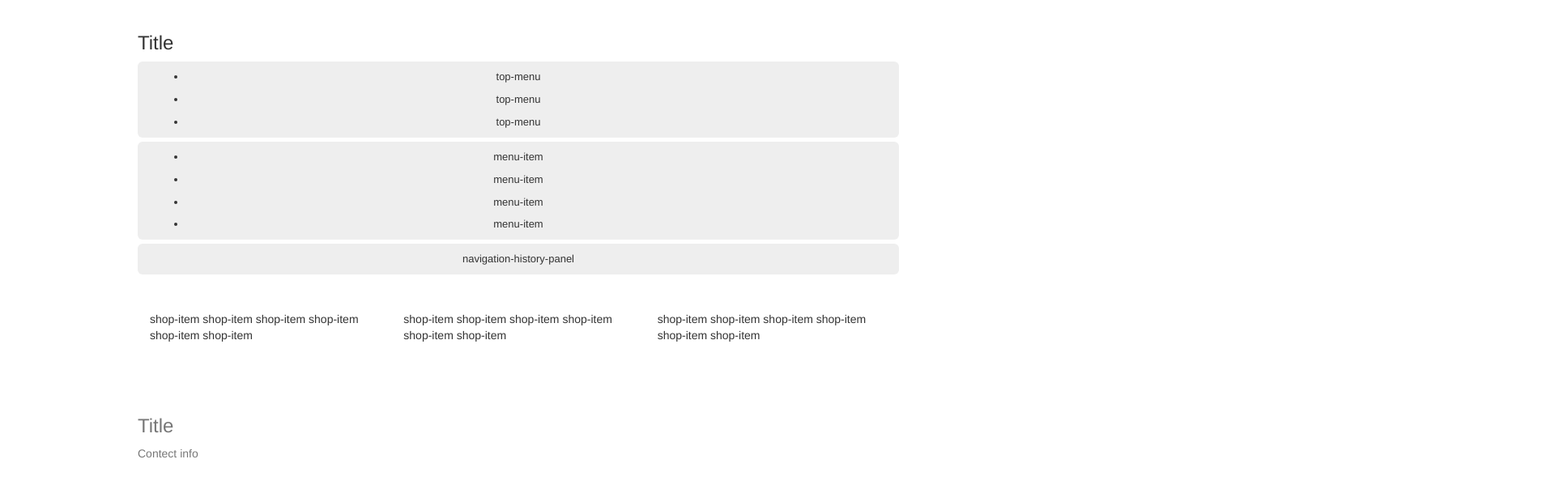
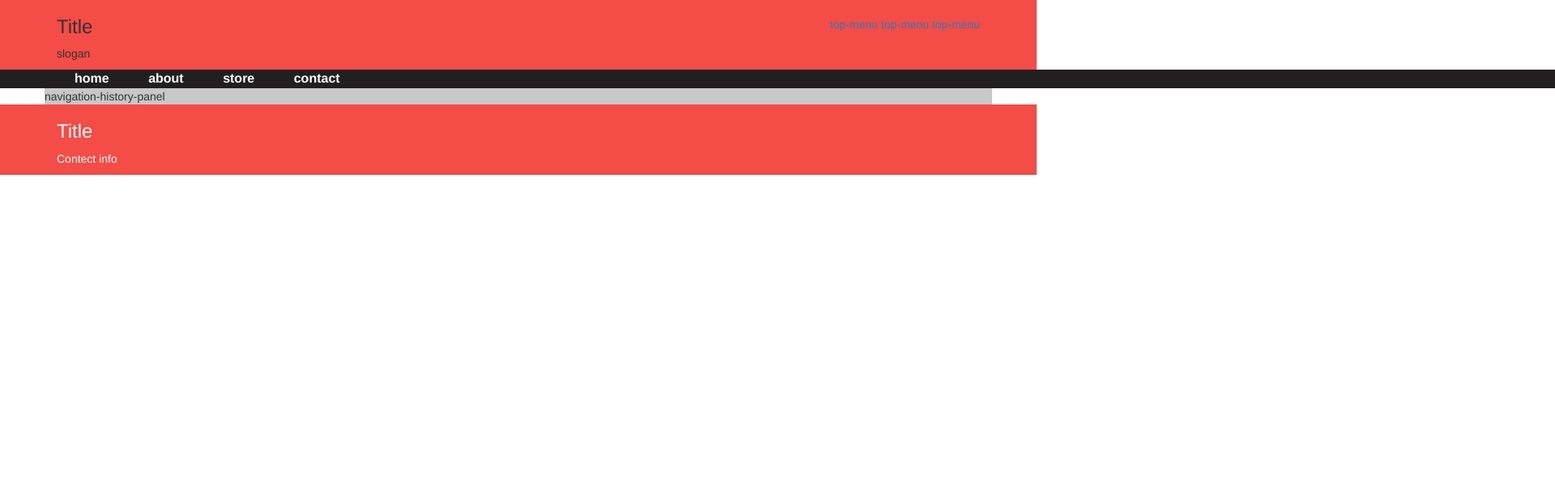
Before and after one commit to eugenebelov/Web-app-store, a website: page app/index.html in a window 1280 px wide. Shown: the top 604 px of the page at 81% size, 1920 px wide, since content can reach past the window. Drawn offline with nearby package versions, Linux system fonts and the light colour scheme; files that its build step writes are made by us from their sources.

Commit message:
add styles

```diff
--- a/app/index.html
+++ b/app/index.html
@@ -12,7 +12,8 @@
     <!-- Place favicon.ico and apple-touch-icon.png in the root directory -->
     <!-- build:css styles/vendor.css -->
     <!-- bower:css -->
-    <link rel="stylesheet" href="bower_components/bootstrap/dist/css/bootstrap.min.css">
+    <link rel="stylesheet" href="bower_components/bootstrap/dist/css/bootstrap.css">
+    <link rel="stylesheet" href="bower_components/normalize.css/normalize.css">
     <!-- endbower -->
     <!-- endbuild -->
     <!-- build:css(.tmp) styles/main.css -->
@@ -25,39 +26,45 @@
     <![endif]-->
 
 
-    <div>
-        <header>
+    <header class="header">
         <div class="container">
+            <div class="row">
+                <div class="col-md-12">
+                    <div class="row">
+                        <div class="col-md-4">
                             <h3>Title</h3>
-                <ul class="top-menu jumbotron">
-                    <li>top-menu</li>
-                    <li>top-menu</li>
-                    <li>top-menu</li>
+                            <p>slogan</p>
+                        </div>
+                        <nav class="top-menu col-md-8">
+                            <li><a href="">top-menu</a></li>
+                            <li><a href="">top-menu</a></li>
+                            <li><a href="">top-menu</a></li>
+                        </nav>
+                    </div>
+                    <div class="header-row">
+                        <nav class="nav main-menu">
+                            <ul>
+                                <li><a href="#" class="main-menu-item">Home</a></li>
+                                <li><a href="#" class="main-menu-item">About</a></li>
+                                <li><a href="#" class="main-menu-item">Store</a></li>
+                                <li><a href="#" class="main-menu-item">Contact</a></li>
                             </ul>
-                <ul class="main-menu jumbotron">
-                    <li>menu-item</li>
-                    <li>menu-item</li>
-                    <li>menu-item</li>
-                    <li>menu-item</li>
-                </ul>
-                <div class="history-nav jumbotron">
-                    navigation-history-panel
+                        </nav>
+                    </div>
+                </div>
             </div>
         </div>
     </header>
 
     <div class="content-holder clearfix">
         <div class="container">
-                <div class="row marketing">
-                    <div class="col-lg-4 shop-item">
-                        <p>shop-item shop-item shop-item shop-item shop-item shop-item</p>
+            <div class="row">
+                <div class="history-nav">
+                    navigation-history-panel
                 </div>
-                    <div class="col-lg-4 shop-item">
-                        <p>shop-item shop-item shop-item shop-item shop-item shop-item</p>
             </div>
-                    <div class="shop-item col-lg-4">
-                        <p>shop-item shop-item shop-item shop-item shop-item shop-item</p>
-                    </div>
+            <div class="row">
+
             </div>
         </div>
     </div>
@@ -69,7 +76,6 @@
             <p>Contect info</p>
         </div>
     </footer>
-    </div>
 
 
     <!-- build:js scripts/vendor.js -->
--- a/app/styles/main.css
+++ b/app/styles/main.css
@@ -1,97 +1,68 @@
-.browsehappy {
-    margin: 0.2em 0;
-    background: #ccc;
-    color: #000;
-    padding: 0.2em 0;
+.bordershow {
+    border: solid 1px #000;
 }
 
-/* Space out content a bit */
-body {
-    padding-top: 20px;
-    padding-bottom: 20px;
+header, footer {
+    background-color: #f44c47;
 }
 
-/* Everything but the jumbotron gets side spacing for mobile first views */
-.header,
-.marketing,
-.footer {
-    padding-left: 15px;
-    padding-right: 15px;
+ul {
+    margin: 0;
+    padding: 0;
 }
 
-/* Custom page header */
-.header {
-    /*border-bottom: 1px solid #e5e5e5;*/
+.header-row {
+    background-color:#231f20;
+    position:relative;
 }
 
-/* Make the masthead heading the same height as the navigation */
-.header h3 {
-    margin-top: 0;
-    margin-bottom: 0;
-    line-height: 40px;
-    padding-bottom: 19px;
+.header-row:before, .header-row:after {
+    background:#231f20;
+    content:"";
+    display:block;
+    width:100%;
+    bottom:0;
+    position:absolute;
+    top:0;
+}
+.header-row:before { left:-100%; }
+.header-row:after { right:-100%; }
+
+header .main-menu {
+    color: #FFF;
+    font-size: 16px;
+    font-weight: bold;
+    text-transform: lowercase;
+}
+header .main-menu .main-menu-item {
+    color: #FFF;
+    padding: 6px 22px 5px;
 }
 
-/* Custom page footer */
-.footer {
-    padding-top: 19px;
-    color: #777;
-    /*border-top: 1px solid #e5e5e5;*/
+header .main-menu .main-menu-item:hover {
+    background-color: #f44c47;
+    text-decoration: none;
 }
 
-.container-narrow > hr {
-    margin: 30px 0;
+.footer .container {
+    color: #FFF;
 }
 
-/* Main marketing message and sign up button */
-.jumbotron {
-    text-align: center;
-    border-bottom: 1px solid #e5e5e5;
+.content-holder .container {
+    background-color: #C8C8C8;
 }
 
-.jumbotron .btn {
-    font-size: 21px;
-    padding: 14px 24px;
+.shop-item {
+    padding-left: 10px;
+    margin-bottom: 10px;
+    background-color: #0080FF;
 }
 
-/* Supporting marketing content */
-.marketing {
-    margin: 40px 0;
+.top-menu {
+    margin-top: 20px;
+    text-align: right;
 }
 
-.marketing p + h4 {
-    margin-top: 28px;
+.top-menu li, .main-menu li {
+    display:inline-block;
 }
-
-/* Responsive: Portrait tablets and up */
-@media screen and (min-width: 1000px) {
-    .container {
-        width: 970px;
-    }
-
-    /* Remove the padding we set earlier */
-    .header,
-    .marketing,
-    .footer {
-        padding-left: 0;
-        padding-right: 0;
-    }
-
-    /* Space out the masthead */
-    .header {
-        margin-bottom: 30px;
-    }
-
-    /* Remove the bottom border on the jumbotron for visual effect */
-    .jumbotron {
-        border-bottom: 0;
-
-        padding: 5px;
-        margin-bottom: 5px;
-        font-size: 13px;
-        font-weight: 200;
-        line-height: 2.1428571435;
-        color: inherit;
-        background-color: #eeeeee;
-    }
-}
```
Lines whose indentation alone changed are shown as unchanged.
